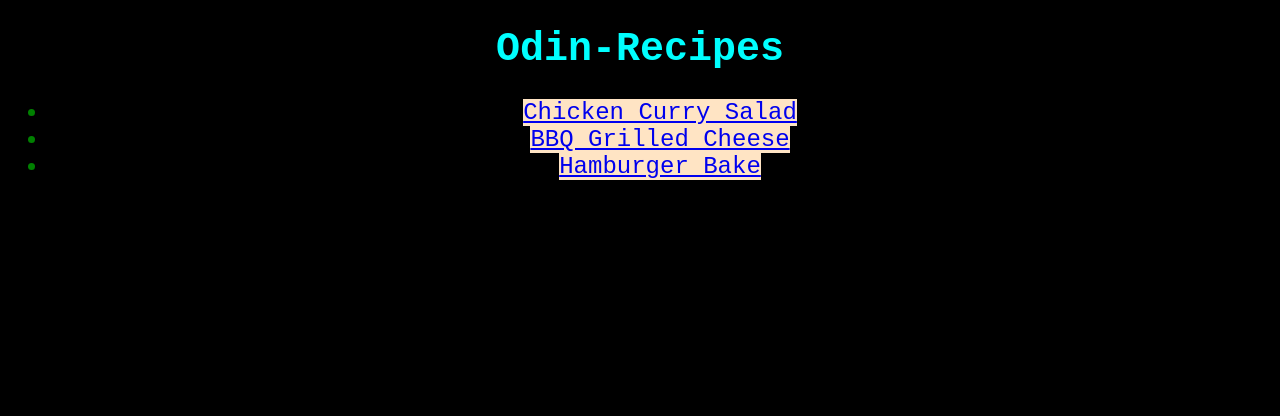
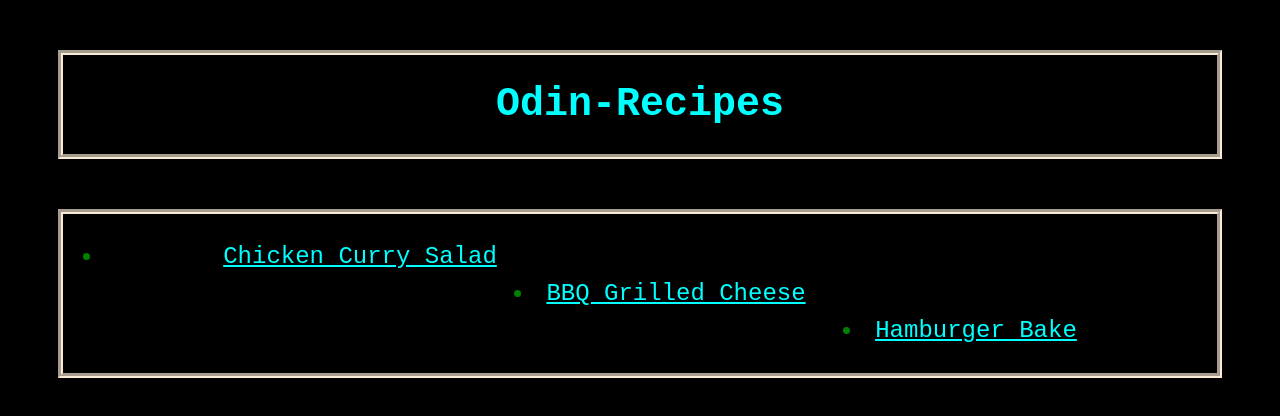
Before and after one commit to prestonderek67/odin-recipes, a plain HTML site: page index.html in a window 1280 px wide. Drawn offline with Linux system fonts and the light colour scheme.

Commit message:
Commit for chagnes to index and styles

```diff
--- a/index.html
+++ b/index.html
@@ -7,12 +7,14 @@
     </head>
 
     <body>
-        <h1 class="header">Odin-Recipes</h1>
+        <div class="headerDiv"><h1 class="header">Odin-Recipes</h1></div>
 
-        <ul class="list">
-            <li><a class="link" href="recipes/ChickenCurrySalad.html">Chicken Curry Salad</a></li>
-            <li><a class="link" href="recipes/BbqGrilledCheese.html">BBQ Grilled Cheese</a></li>
-            <li><a class="link" href="recipes/HamburgerBake.html">Hamburger Bake</a></li>
-        </ul>
+        <div class="listDiv">
+            <ul class="list">
+                <li class="item one"><a class="link" href="recipes/ChickenCurrySalad.html">Chicken Curry Salad</a></li>
+                <li class="item two"><a class="link" href="recipes/BbqGrilledCheese.html">BBQ Grilled Cheese</a></li>
+                <li class="item three"><a class="link" href="recipes/HamburgerBake.html">Hamburger Bake</a></li>
+            </ul>
+        </div>
     </body>
 </html>
--- a/styles.css
+++ b/styles.css
@@ -18,5 +18,37 @@
 }
 
 .link {
-    background-color: bisque;
+    color: aqua;
 }
+
+.headerDiv {
+    border: 5px;
+    border-style: groove;
+    border-color: antiquewhite;
+    margin: 50px 50px;
+}
+
+.listDiv {
+    border: 5px;
+    border-style: groove;
+    border-color: antiquewhite;
+    margin-left: 50px;
+    margin-right: 50px;
+}
+
+.item {
+    padding: 5px;
+}
+
+.one {
+    margin-right: 600px;
+}
+
+.two {
+    list-style-position: inside;
+}
+
+.three {
+    margin-left: 600px;
+    list-style-position: inside;
+}
```
